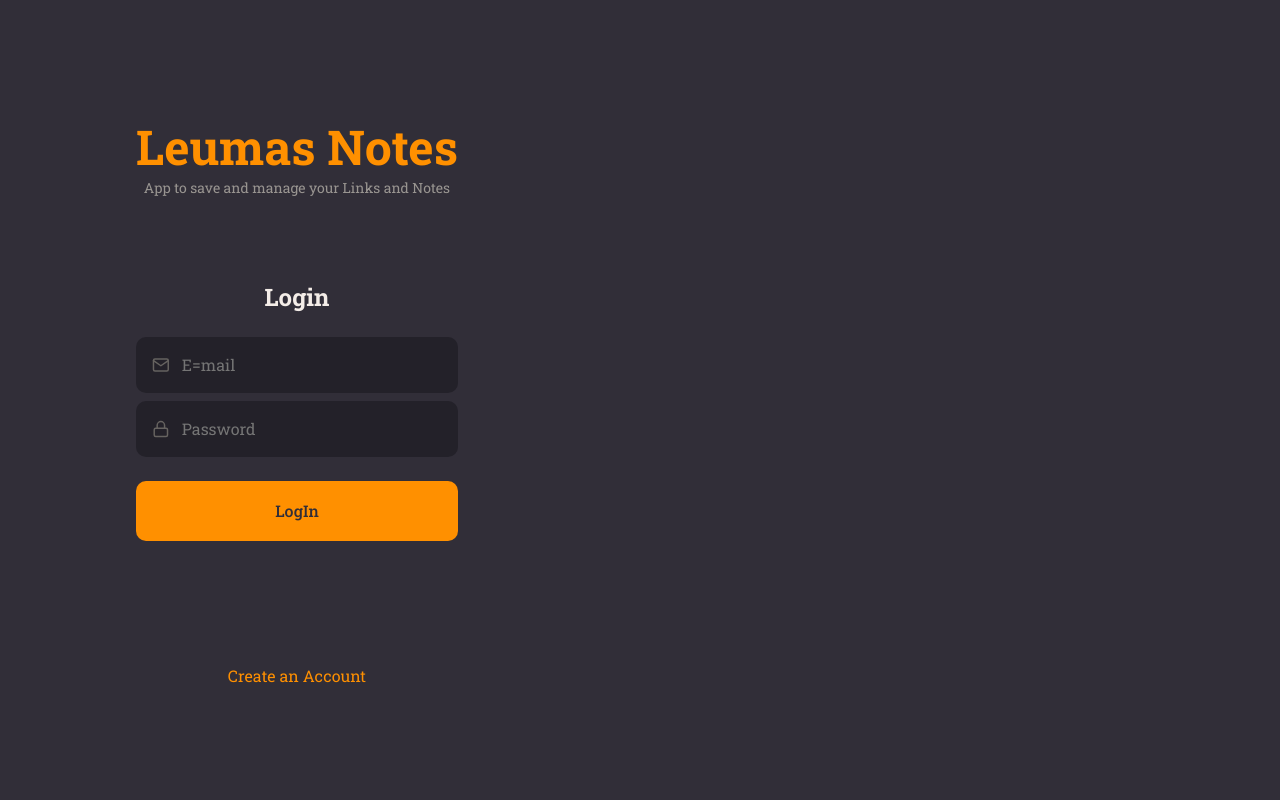
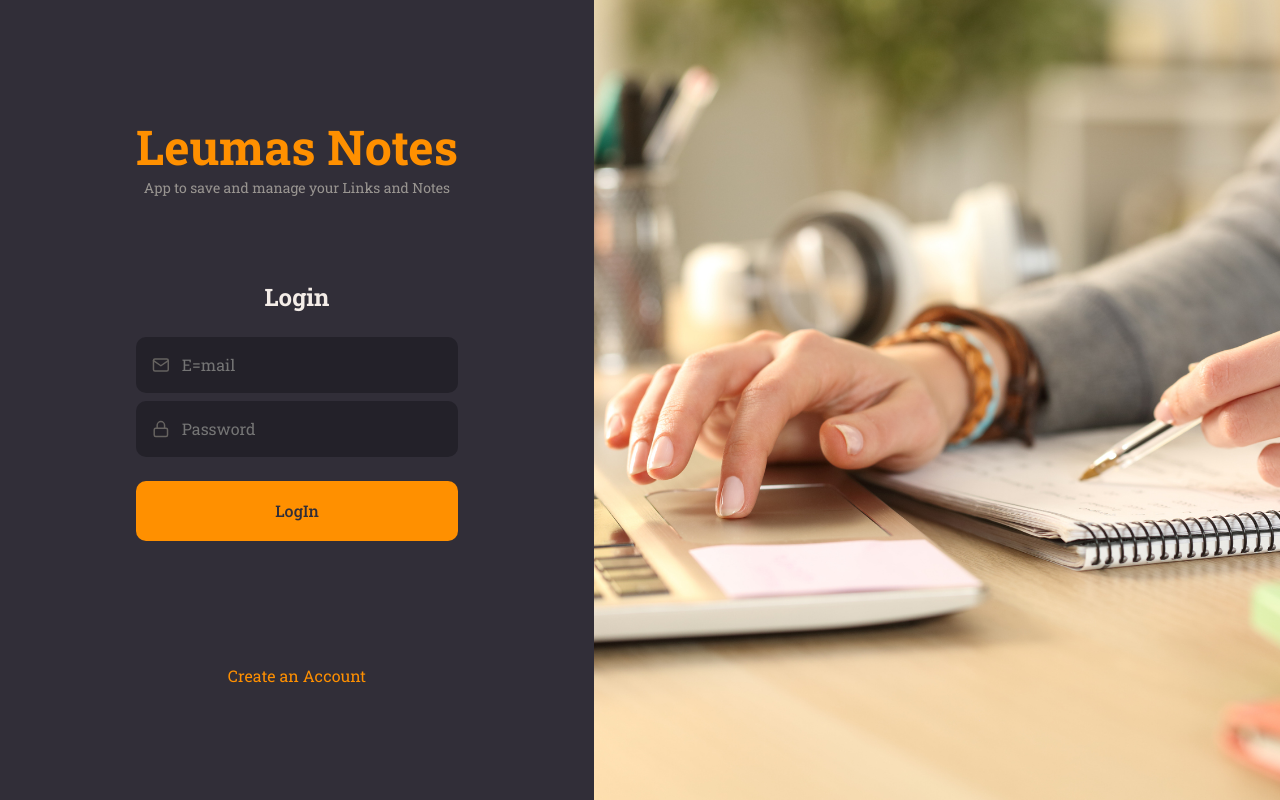
Before and after one commit to 1leumas/Node-React-RS, a React (Vite) app in the folder leumasnotes/: page / in a window 1280 px wide. Built offline with nearby package versions, Linux system fonts and the light colour scheme.

Commit message:
background image signin page

```diff
--- a/leumasnotes/src/pages/SignIn/index.jsx
+++ b/leumasnotes/src/pages/SignIn/index.jsx
@@ -1,4 +1,4 @@
-import { Container, Form } from './styles'
+import { Container, Form, Background } from './styles'
 import { FiMail, FiLock} from 'react-icons/fi'
 import { Input } from '../../components/Input'
 import { Button } from '../../components/Button'
@@ -32,6 +32,8 @@
 
             </Form>
 
+            <Background/>
+
         </Container>
     );
 }
--- a/leumasnotes/src/pages/SignIn/styles.js
+++ b/leumasnotes/src/pages/SignIn/styles.js
@@ -1,4 +1,5 @@
 import styled from "styled-components";
+import backgroundImg from '../../assets/GettyImages-1218586240.jpg'
 
 export const Container = styled.div`
     height: 100vh;
@@ -37,3 +38,9 @@
         color: ${({theme}) => theme.COLORS.ORANGE}
     }
 `;
+
+export const Background = styled.div`
+    flex: 1;
+    background: url(${backgroundImg}) no-repeat center center;
+    background-size: cover;
+`;
```
Also changed, not shown: leumasnotes/src/assets/GettyImages-1218586240.jpg (added).
